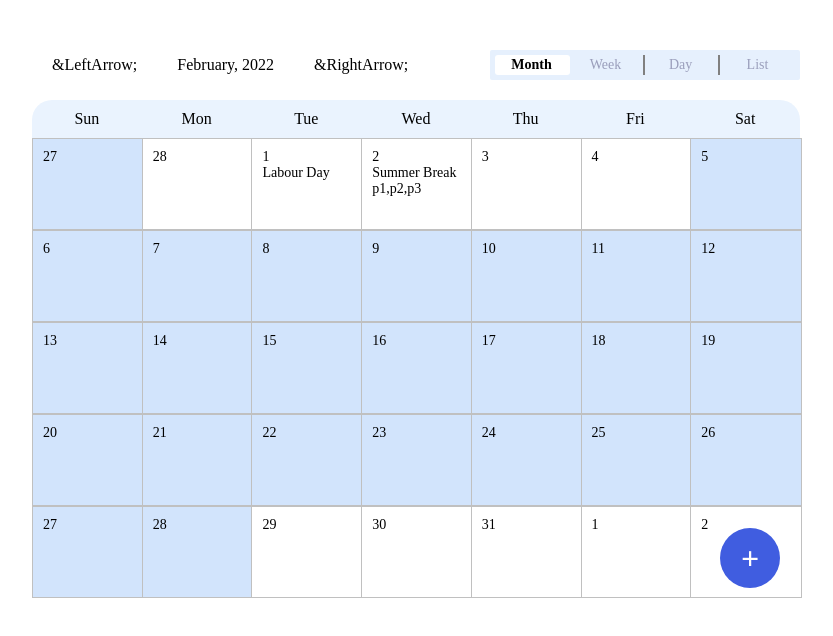
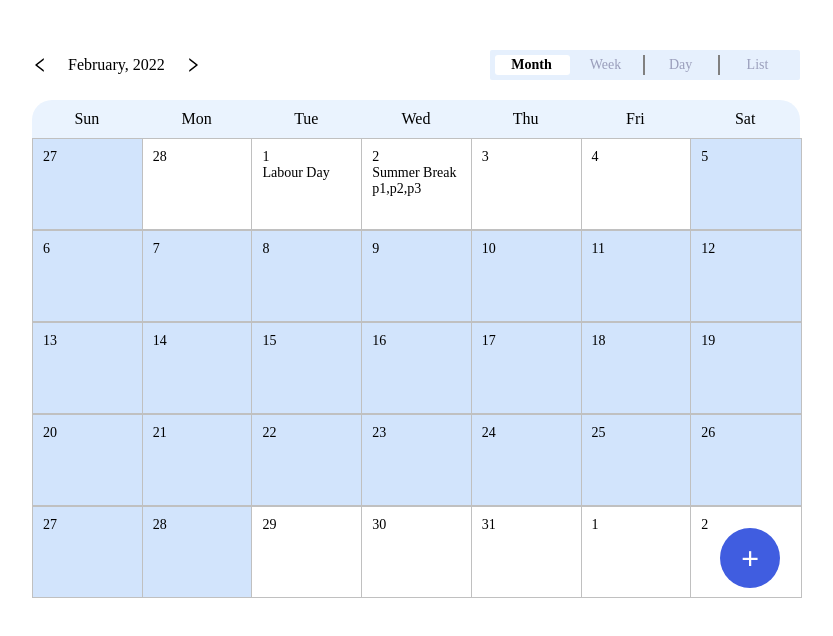
Before and after one commit to arkarhtethan/calendar-task, a React (Create React App) app: page / in a window 1280 px wide. Shown: the top 636 px of the page, without its empty margins (224-1057 px from the left). Built offline with nearby package versions, Linux system fonts and the light colour scheme.

Commit message:
replace with ant design icon

```diff
--- a/src/components/CalendarHeader.jsx
+++ b/src/components/CalendarHeader.jsx
@@ -1,3 +1,4 @@
+import { LeftOutlined, RightOutlined } from "@ant-design/icons";
 import React from "react";
 
 const CalendarHeaderContainer = ({ children }) => (
@@ -25,9 +26,9 @@ const CalendarHeader = () => {
   return (
     <CalendarHeaderContainer>
       <CalendarHeaderLeft>
-        <p>&LeftArrow;</p>
+        <LeftOutlined />
         <p>February, 2022</p>
-        <p>&RightArrow;</p>
+        <RightOutlined />
       </CalendarHeaderLeft>
       <CalendarHeaderRight>
         <CalendarHeaderRightItem isActive={true}>
```
